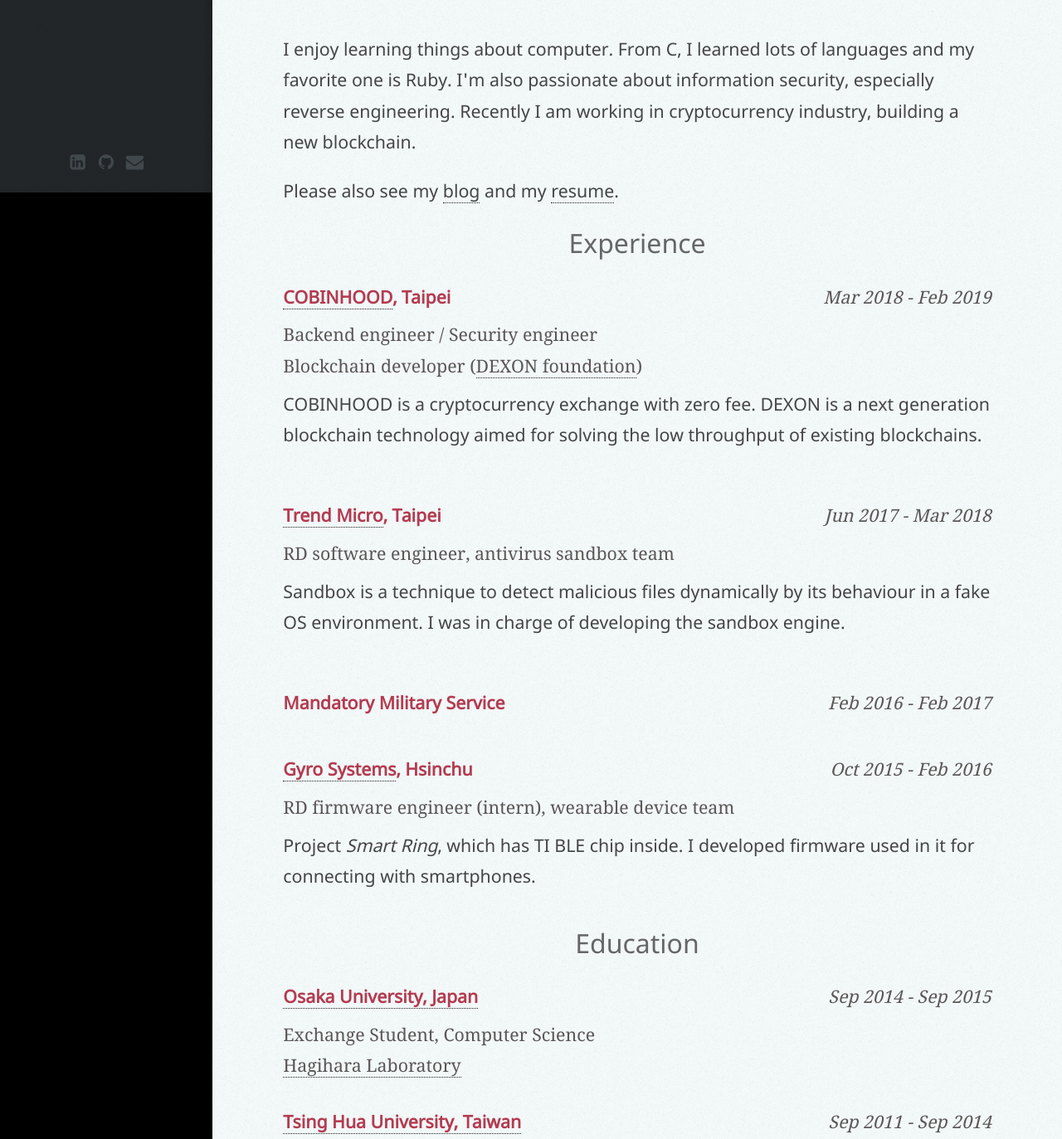
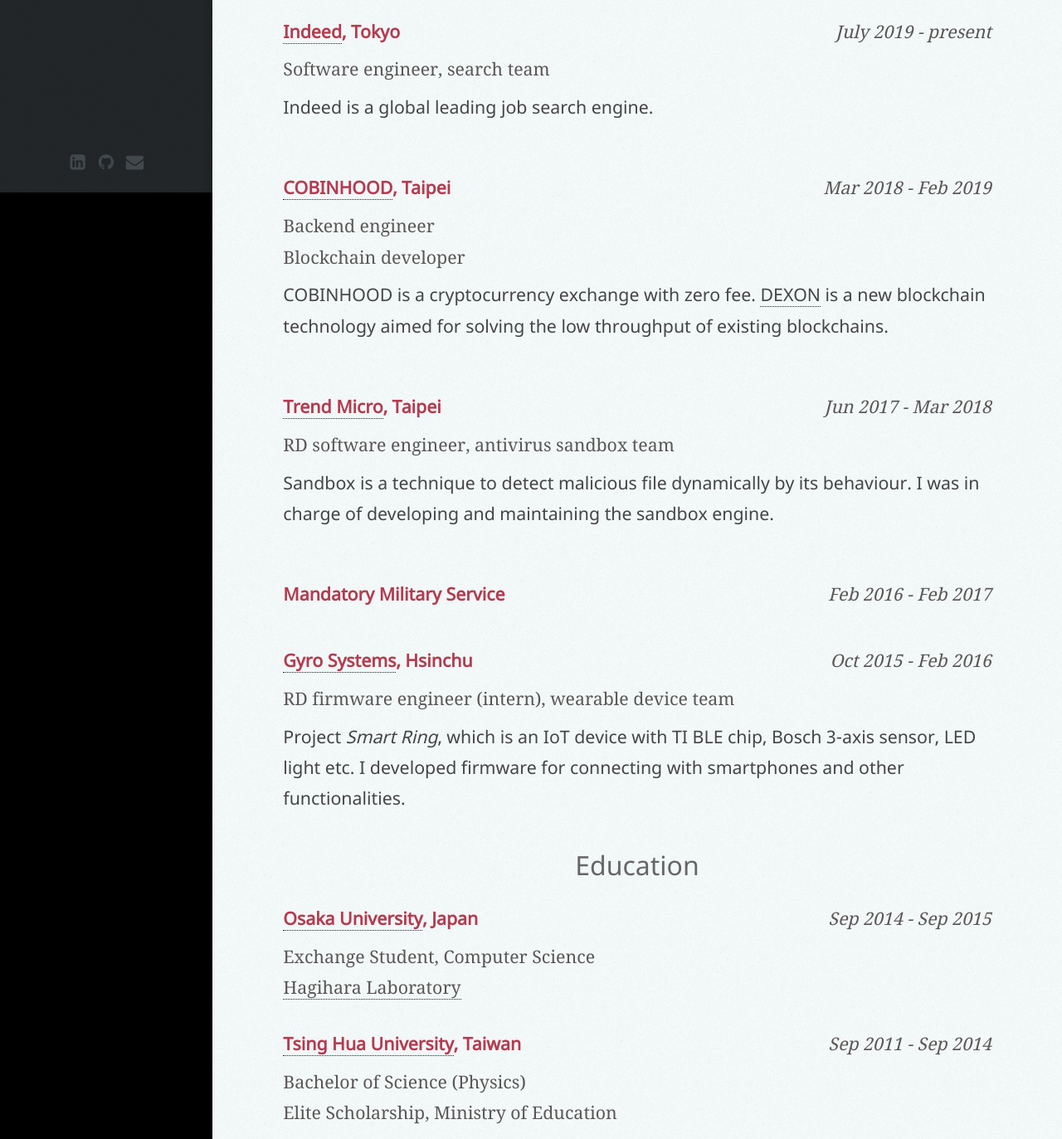
Before and after one commit to haopingku/haopingku.github.io, a plain HTML site: page index.html in a window 1280 px wide. Shown: the part 568-1941 px from the top of the page at 83% size. Drawn offline with Linux system fonts and the light colour scheme.

Commit message:
2019-05-02

```diff
--- a/index.html
+++ b/index.html
@@ -50,23 +50,29 @@
       </section>
       <section id="about">
         <div class="container">
+        <!--
           <header>
             <h2>About Me</h2>
           </header>
-          <p class="align-left paragraph">
-            I enjoy learning things about computer.
-            From C, I learned lots of languages and my favorite one is Ruby.
-            I'm also passionate about information security, especially reverse
-            engineering.
-            Recently I am working in cryptocurrency industry, building a
-            new blockchain.
-          </p>
-          <p class="align-left paragraph">
-            Please also see my <a href="/blog/index.html">blog</a> and my
-            <a href="/file/resume.pdf" target="_blank">resume</a>.
-          </p>
+        -->
+          <h3>Experience</h3>
 
-          <h3>Experience</h3>
+          <div class="align-left paragraph">
+            <div class="title">
+              <a href="https://www.indeed.com">Indeed</a>, Tokyo
+            </div>
+            <div class="date">July 2019 - present</div>
+            <div style="clear: both"></div>
+            <div class="content">
+              <div class="brief">
+                Software engineer, search team
+              </div>
+              <div class="content">
+                Indeed is a global leading job search engine.
+              </div>
+            </div>
+          </div>
+          <div style="clear: both"></div>
 
           <div class="align-left paragraph">
             <div class="title">
@@ -76,15 +82,16 @@
             <div style="clear: both"></div>
             <div class="content">
               <div class="brief">
-                Backend engineer / Security engineer
+                Backend engineer
               </div>
               <div class="brief">
-                Blockchain developer (<a href="https://dexon.org">DEXON foundation</a>)
+                Blockchain developer
               </div>
               <div class="content">
                 COBINHOOD is a cryptocurrency exchange with zero fee.
-                DEXON is a next generation blockchain technology aimed for
-                solving the low throughput of existing blockchains.
+                <a href="https://dexon.org">DEXON</a> is a new blockchain
+                technology aimed for solving the low throughput of existing
+                blockchains.
               </div>
             </div>
           </div>
@@ -101,9 +108,9 @@
                 RD software engineer, antivirus sandbox team
               </div>
               <div class="content">
-                Sandbox is a technique to detect malicious files dynamically by
-                its behaviour in a fake OS environment.
-                I was in charge of developing the sandbox engine.
+                Sandbox is a technique to detect malicious file dynamically by
+                its behaviour.
+                I was in charge of developing and maintaining the sandbox engine.
               </div>
             </div>
           </div>
@@ -127,8 +134,10 @@
                 RD firmware engineer (intern), wearable device team
               </div>
               <div class="content">
-                Project <i>Smart Ring</i>, which has TI BLE chip inside.
-                I developed firmware used in it for connecting with smartphones.
+                Project <i>Smart Ring</i>, which is an IoT device with TI BLE
+                chip, Bosch 3-axis sensor, LED light etc.
+                I developed firmware for connecting with smartphones and
+                other functionalities.
               </div>
             </div>
           </div>
@@ -137,9 +146,7 @@
 
           <div class="align-left paragraph">
             <div class="title">
-              <a href="http://www.osaka-u.ac.jp/ja">
-                Osaka University, Japan
-              </a>
+              <a href="http://www.osaka-u.ac.jp/ja">Osaka University</a>, Japan
             </div>
             <div class="date">Sep 2014 - Sep 2015</div>
             <div style="clear: both"></div>
@@ -155,7 +162,7 @@
 
           <div class="align-left paragraph">
             <div class="title">
-              <a href="https://www.nthu.edu.tw/">Tsing Hua University, Taiwan</a>
+              <a href="https://www.nthu.edu.tw/">Tsing Hua University</a>, Taiwan
             </div>
             <div class="date">Sep 2011 - Sep 2014</div>
             <div style="clear: both"></div>
@@ -177,7 +184,7 @@
               <div>
                 HITCON (Hacks In Taiwan Conference) is the largest hacker
                 conference in Taiwan.
-                My team gave a 50-minute agenda, see my agenda
+                My team gave a 50-minute agenda, see our agenda
                 <a href="/blog/2016/hitcon-2016-speech.html">here</a>.
               </div>
             </div>
--- a/theme.html
+++ b/theme.html
@@ -2,8 +2,8 @@
   <title>Haoping Ku</title>
   <meta charset="utf-8"/>
   <meta name="viewport" content="width=device-width, initial-scale=1"/>
-  <meta name="description" content="Haoping Ku, a software engineer from Taiwan">
-  <meta name="keywords" content="haopingku">
+  <meta name="description" content="Haoping Ku, software engineer">
+  <meta name="keywords" content="haopingku, haoping ku, software engineer">
   <link rel="shortcut icon" href="/image/favicon.png"/>
   <link rel="stylesheet" href="/stylesheet/main.css"/>
   <link rel="stylesheet" href="/stylesheet/markdown.css"/>
```
Also changed, not shown: blog/2017/picasa3-photo-viewer-reverse-engineering.html (+16 -15 lines).
